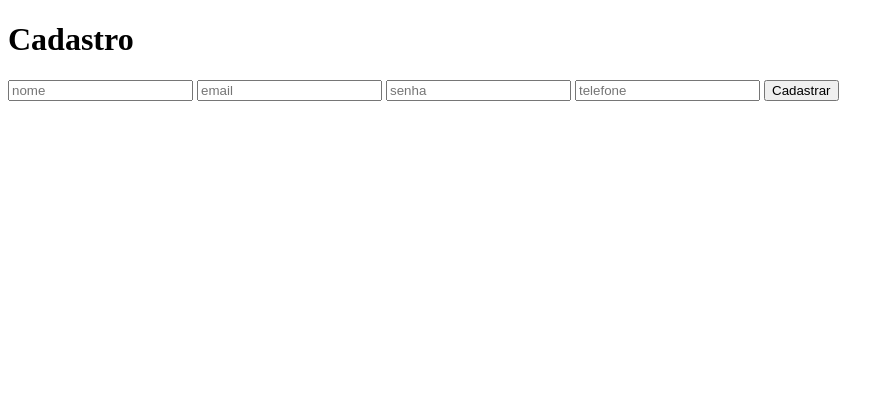
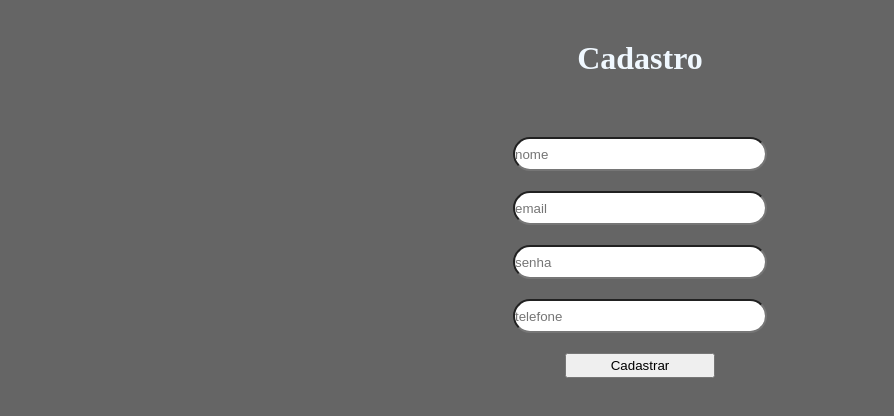
Before and after one commit to teteukrebs/API-test, a plain HTML site: page index.html in a window 1280 px wide. Shown: the whole page, without its empty margins (0-894 px from the left). Drawn offline with Linux system fonts and the light colour scheme.

Commit message:
css feito

```diff
--- a/index.html
+++ b/index.html
@@ -2,6 +2,7 @@
 <html lang="pt-BR">
 <head>
     <meta charset="UTF-8">
+    <link rel="stylesheet" href="./style.css">
     <meta name="viewport" content="width=device-width, initial-scale=1.0">
     <title>Projeto API</title>
 </head>
--- /dev/null
+++ b/style.css
@@ -0,0 +1,30 @@
+*{
+    margin: 0;
+    padding: 0;
+}
+h1{
+    margin-top: 40px;
+    margin-bottom: 40px;
+    color: aliceblue;
+}
+body{
+    background-color: rgb(101, 101, 101);
+}
+.box, form{
+
+    gap: 20px;
+    display: flex;
+    flex-direction: column;
+    justify-content: center;
+    align-items: center;
+}
+input{
+    width: 250px;
+    height: 30px;
+    border-radius: 30px;
+    padding: 0, 15px, 0, 15px;
+}
+button{
+    width: 150px;
+    height: 25px;
+}
```
